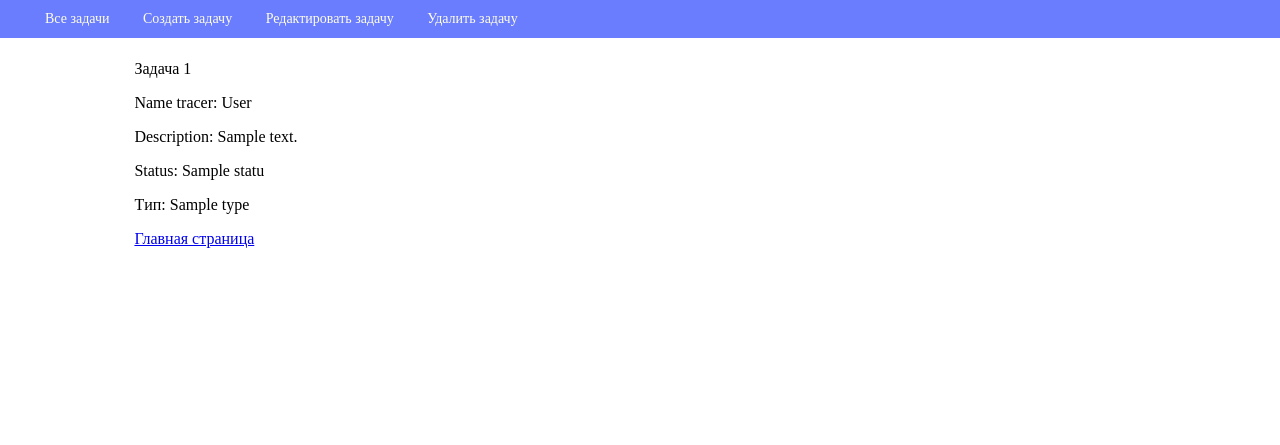
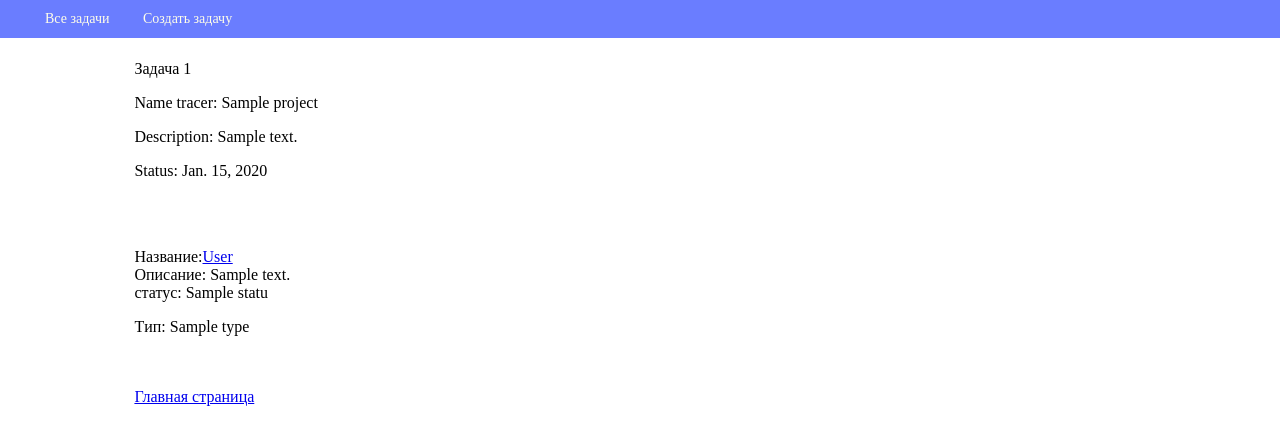
Before and after one commit to nurbekov0001/tracer, a Django app: template issure_tracker/webapp/templates/project/view.html in a window 1280 px wide. Shown: the top 445 px of the page. Run offline with Django 3.2, Linux system fonts and the light colour scheme; the template is opened without the code that fills it: values that come from a table or form of the project are taken from there, others are empty; tables that the repository leaves empty hold one stand-in row (values such as "Sample post"); parts of the project's set-up code (start-up, migrations or seed data) failed here and were passed over.

Commit message:
для проекта создали html

```diff
--- a/issure_tracker/webapp/templates/project/create.html
+++ b/issure_tracker/webapp/templates/project/create.html
@@ -1,9 +1,9 @@
 {% extends 'base.html' %}
 
-{% block page_header %}Добавить задачу{% endblock page_header %}
+{% block page_header %}Добавить Проект{% endblock page_header %}
 
 {% block content %}
-    <form action="{% url "add" %}" method="post">
-        {% include "tracer_form.html" with button_text="Создать задачу" %}
+    <form action="{% url "project_add" %}" method="post">
+        {% include "partial/form.html" with button_text="Создать Проект" %}
     </form>
 {% endblock content %}
--- a/issure_tracker/webapp/templates/project/view.html
+++ b/issure_tracker/webapp/templates/project/view.html
@@ -2,15 +2,25 @@
 
 {% block menu %}
 
-    <li><a href="{% url "update" tracer.id %}">Редактировать задачу</a></li>
-    <li><a href="{% url "delete" tracer.id %}">Удалить задачу</a></li>
+{#    <li><a href="{% url "projact_update" tracer.id %}">Редактировать задачу из проекта</a></li>#}
+{#    <li><a href="{% url "project_delete" tracer.id %}">Удалить задачу из проекта </a></li>#}
 {% endblock menu %}
 {% block content %}
-{% block page_header %}Задача {{ tracer.id }}{% endblock page_header %}
-    <p> Name tracer: {{ tracer.surname }}</p>
-    <p>Description: {{ tracer.description}}</p>
-    <p>Status: {{ tracer.status}}</p>
-    <p>Tип: {% for type in tracer.type.all %}{{ type.name }}
+{% block page_header %}Задача {{ project.id }}{% endblock page_header %}
+    <p> Name tracer: {{ project.name }}</p>
+    <p>Description: {{ project.description}}</p>
+    <p>Status: {{ project.start_data}}</p>
+    </br>    </br>
+
+
+    <p>{% for task in project.tracers.all %}
+        Название:<a href="{% url 'view' task.pk %}">{{ task.surname }}</a> <br/>
+        Описание: {{ task.description }}<br/>
+        статус: {{ task.status }}
+
+      <p>Tип: {% for type in task.type.all %}{{ type.name }}
         {% if not forloop.last %}, {% endif %}{% endfor %}</p>
-    <a href="{% url "list" %}">Главная страница</a>
+        <br/><br/>
+        {% endfor %}
+    <a href="{% url "project_list" %}">Главная страница</a>
 {% endblock %}
```
Also changed, not shown: issure_tracker/webapp/templates/project/delete.html (+4 -4 lines), issure_tracker/webapp/templates/project/index.html (+7 -8 lines), issure_tracker/webapp/templates/project/update.html (+4 -4 lines).
